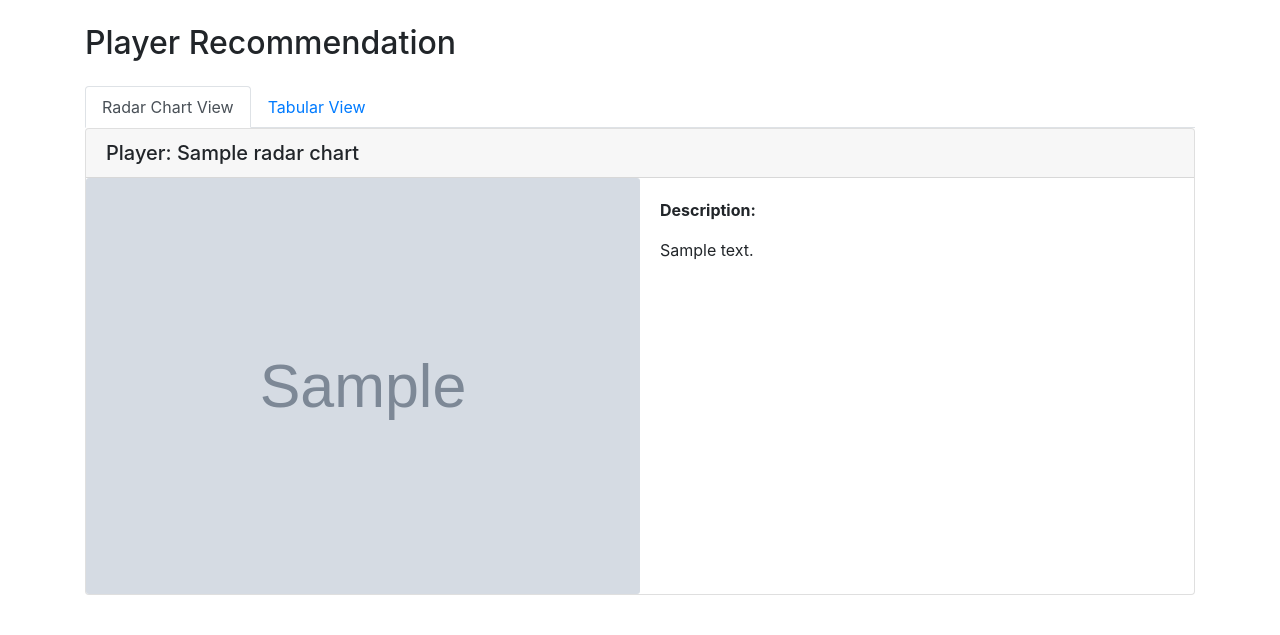
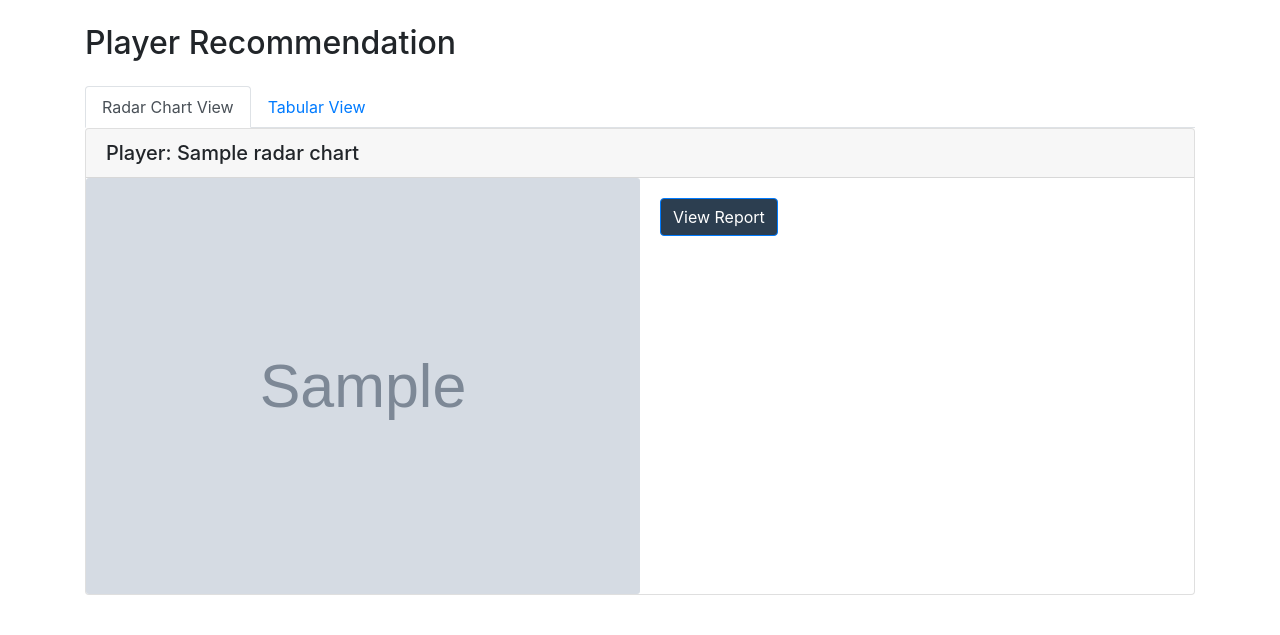
Before and after one commit to asheshh-lal/Scouting, a FastAPI app: template Scouting_app/src/templates/similar_players.html in a window 1280 px wide. Shown: the part 62-697 px from the top of the page. Run offline with FastAPI, Linux system fonts and the light colour scheme; the template is opened without the code that fills it: most values are stand-ins (such as "Sample title", 1, 10 or a date in 2020); grey boxes marked "Sample" are stand-in pictures; some libraries are stand-ins or nearby versions.

Commit message:
feat: add view report button

```diff
--- a/Scouting_app/src/main.py
+++ b/Scouting_app/src/main.py
@@ -211,11 +211,11 @@ async def generate_radar_charts(similar_players_cluster_df, player_id):
 
     radar_charts = []
 
-    description = fetch_gemini_results(similar_players_cluster_df)
-    if description:
-        description = markdown2.markdown(description)
-    else:
-        description = "<p>No description available.</p>"
+    # description = fetch_gemini_results(similar_players_cluster_df)
+    # if description:
+    #     description = markdown2.markdown(description)
+    # else:
+    #     description = "<p>No description available.</p>"
 
 
 
@@ -240,7 +240,7 @@ async def generate_radar_charts(similar_players_cluster_df, player_id):
         plt.close()
         img_path_for_template = f'RadarChart_{player_name}.png'
 
-        radar_charts.append((player_name, img_path_for_template, description))
+        radar_charts.append((player_name, img_path_for_template))
 
     return radar_charts
 
--- a/Scouting_app/src/templates/similar_players.html
+++ b/Scouting_app/src/templates/similar_players.html
@@ -22,7 +22,7 @@ Player Recommendation
   <!-- Radar Chart View Tab -->
   <div class="tab-pane fade show active" id="radar" role="tabpanel" aria-labelledby="radar-tab">
     <div class="row">
-      {% for player_name, img_path_for_template, description in radar_charts %}
+      {% for player_name, img_path_for_template in radar_charts %}
       <div class="col-md-12 mb-4">
         <div class="card player-card">
           <h5 class="card-header">Player: {{ player_name }}</h5>
@@ -32,9 +32,10 @@ Player Recommendation
             </div>
             <div class="col-md-6">
               <div class="card-body">
-                <p><strong>Description:</strong></p>
-                <div class="card-text">
-                    {{ description|safe }} {# Use "|safe" to render HTML content #}
+                <button class="btn btn-primary view-report-btn">View Report</button>
+                <div class="card-text description" style="display: none;">
+                  <p>Hola Amigo, your prompt goes here.</p>
+                    <!-- {{ description|safe }} {# Use "|safe" to render HTML content #} -->
                 </div>
               </div>
             </div>
@@ -71,4 +72,22 @@ Player Recommendation
   </div>
 </div>
 
+<script>
+  document.addEventListener('DOMContentLoaded', function() {
+    var buttons = document.querySelectorAll('.view-report-btn');
+    buttons.forEach(function(button) {
+      button.addEventListener('click', function() {
+        var description = this.nextElementSibling;
+        if (description.style.display === 'none') {
+          description.style.display = 'block';
+          this.textContent = 'Hide Report';
+        } else {
+          description.style.display = 'none';
+          this.textContent = 'View Report';
+        }
+      });
+    });
+  });
+</script>
+
 {% endblock %}
```
Also changed, not shown: 1 other file.
